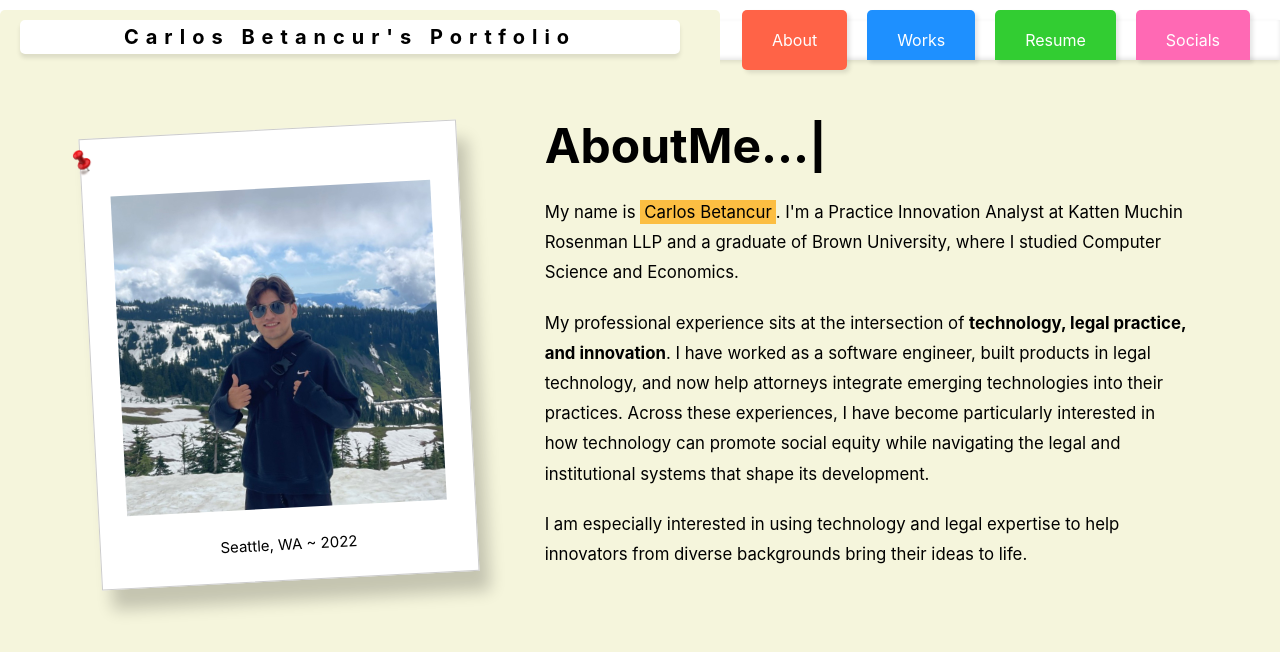
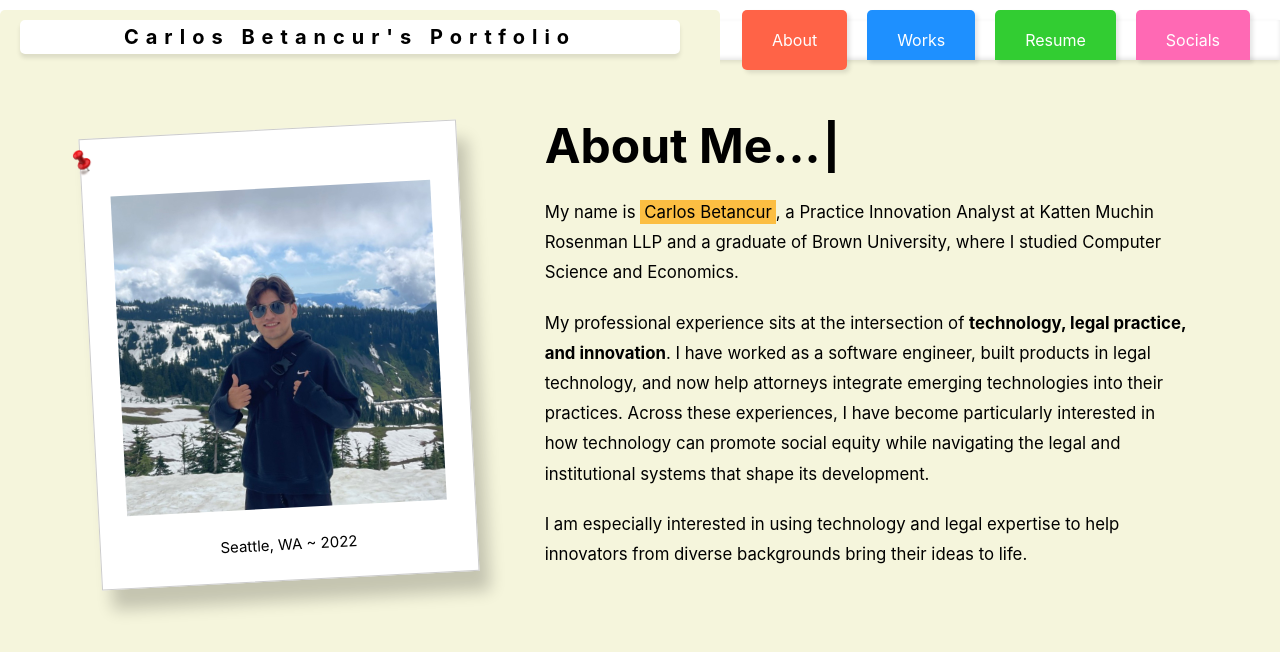
Before and after one commit to car-man-bet/portfolio, a React (Create React App) app in the folder my-app/: page / in a window 1280 px wide. Shown: the top 652 px of the page. Built offline with nearby package versions, Linux system fonts and the light colour scheme.

Commit message:
Update About.js

```diff
--- a/my-app/src/pages/About.js
+++ b/my-app/src/pages/About.js
@@ -4,10 +4,10 @@ import profilePic from '../assets/profile_pic.jpeg';
 import thumbtack from '../assets/thumbtack.png';
 
 function About() {
-  const headerRef = useRef(null);
+  const headerTextRef = useRef(null);
 
   useEffect(() => {
-    const text = headerRef.current;
+    const text = headerTextRef.current;
     if (!text) return;
 
     const letters = text.textContent.split('');
@@ -48,22 +48,19 @@ function About() {
           aria-labelledby="about-heading"
         >
           <h2
-            ref={headerRef}
             id="about-heading"
             className="about-header"
           >
-            About Me...
-            <span className="blink" aria-hidden="true">
-              |
-            </span>
+            <span ref={headerTextRef}>About&nbsp;Me...</span>
+            <span className="blink" aria-hidden="true">|</span>
           </h2>
 
           <p>
             My name is{' '}
-            <span className="highlight">Carlos Betancur</span>. I'm a
+            <span className="highlight">Carlos Betancur</span>, a
             Practice Innovation Analyst at Katten Muchin Rosenman LLP
-            and a graduate of Brown University, where I studied
-            Computer Science and Economics.
+            and a graduate of Brown University, where I studied Computer
+            Science and Economics.
           </p>
 
           <p>
@@ -73,17 +70,16 @@ function About() {
             </span>
             . I have worked as a software engineer, built products in
             legal technology, and now help attorneys integrate emerging
-            technologies into their practices. Across these
-            experiences, I have become particularly interested in how
-            technology can promote social equity while
-            navigating the legal and institutional systems that shape
-            its development.
+            technologies into their practices. Across these experiences,
+            I have become particularly interested in how technology can
+            promote social equity while navigating the legal and
+            institutional systems that shape its development.
           </p>
 
           <p>
             I am especially interested in using technology and legal
-            expertise to help innovators from diverse backgrounds
-            bring their ideas to life.
+            expertise to help innovators from diverse backgrounds bring
+            their ideas to life.
           </p>
         </section>
       </div>
```
